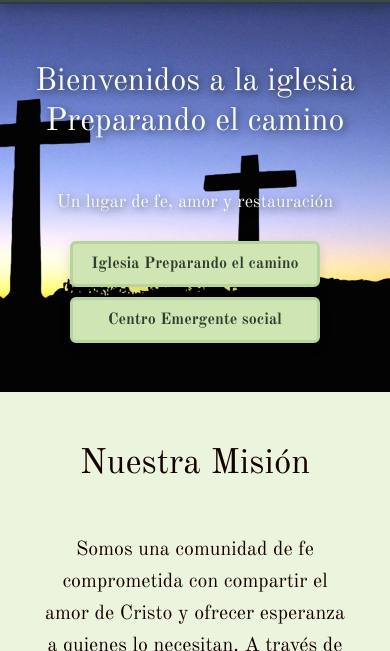
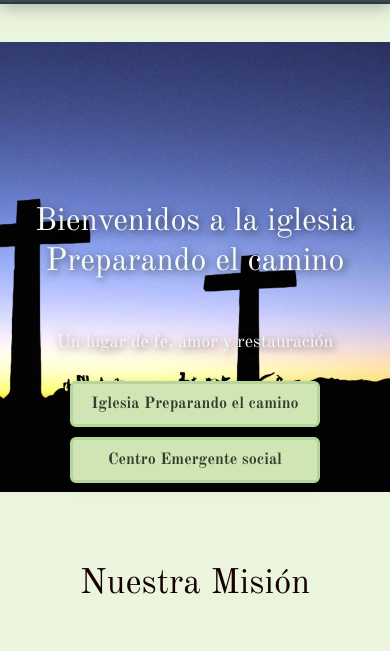
Before and after one commit to tomy360/tomy360.github.io, a plain HTML site: page index.html in a window 390 px wide. Shown: the part 108-759 px from the top of the page. Drawn offline with nearby package versions, Linux system fonts and the light colour scheme.

Commit message:
Update style.css

```diff
--- a/CSS/style.css
+++ b/CSS/style.css
@@ -634,9 +634,10 @@ margin-top:4px;
 height: auto;              /* que se ajuste al contenido */
 min-height: 350px;         /* altura mínima agradable */
 text-align: center;
-padding: 120px 15px 20px 15px; /* padding-top suficiente para nav */
-margin-top: 50px;             /* eliminamos margin-top fijo */
+margin-top: 150px;             /* eliminamos margin-top fijo */
 box-sizing: border-box;
+padding-top: 160px;      /* más espacio debajo del nav fijo en móviles */
+min-height: 350px;
 }
 
 .TextP1{
```
